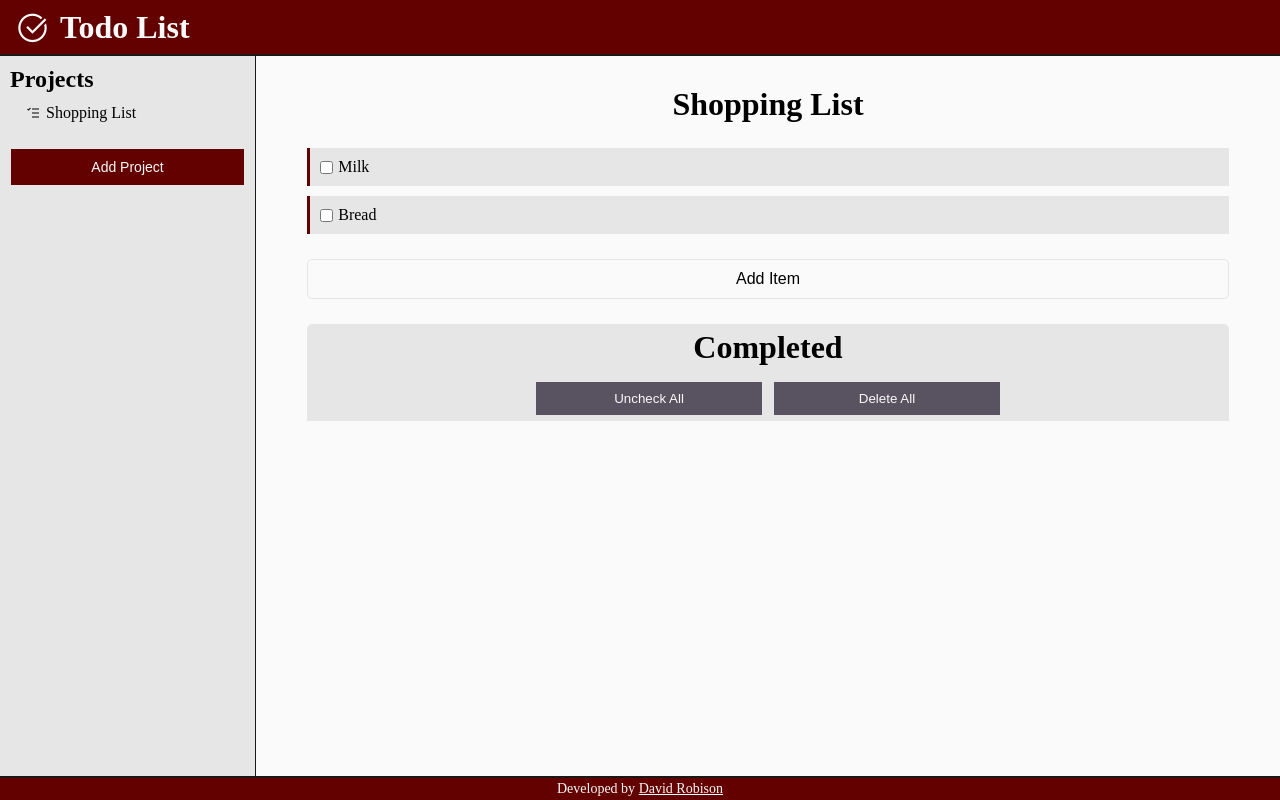
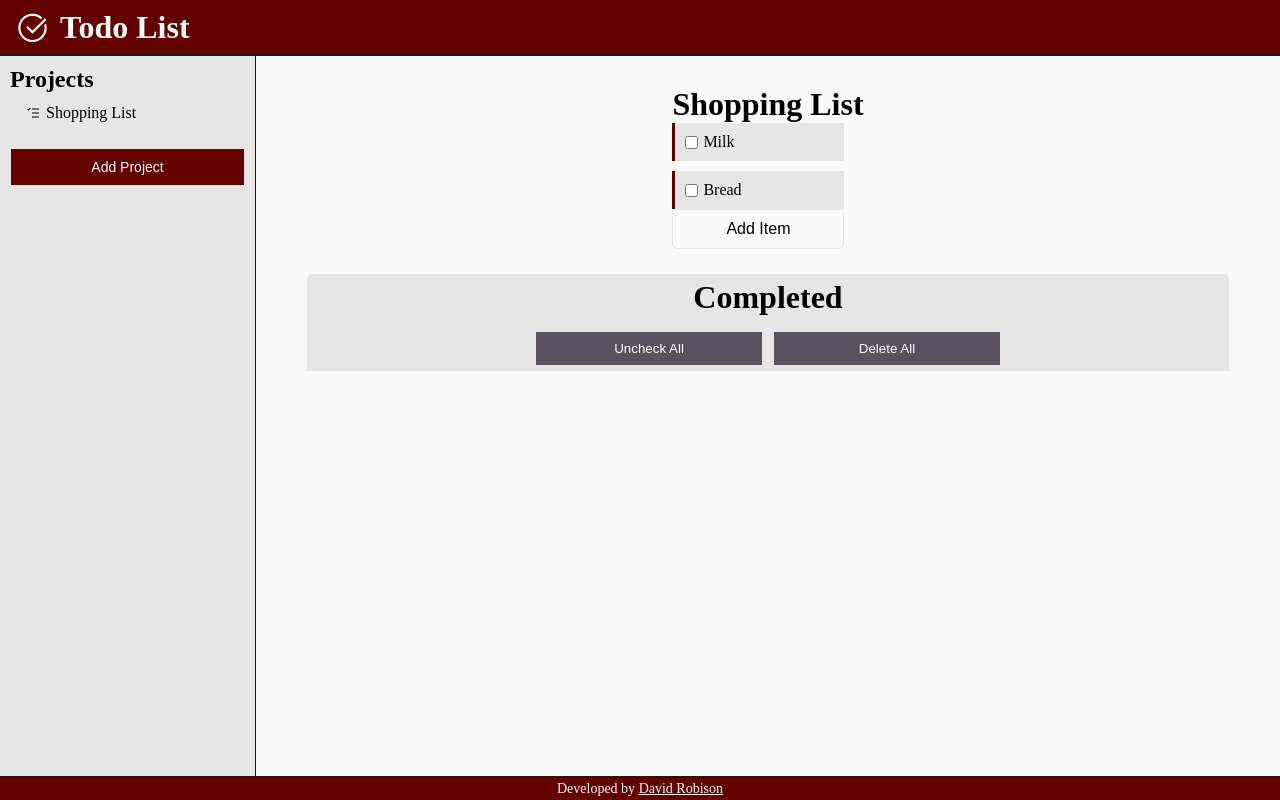
Before and after one commit to robisonwebdev/todo-react, a React (Create React App) app: page / in a window 1280 px wide. Built offline with nearby package versions, Linux system fonts and the light colour scheme.

Commit message:
Moved everything inside #List, but .displayChecked inside a new div called displayUnchecked.

```diff
--- a/src/components/Lists.js
+++ b/src/components/Lists.js
@@ -49,12 +49,14 @@ const Lists = ({ addItem, id, items, title, updateChecked }) => {
 
     return (
         <div id='Lists'>
-            <h1>{title}</h1>
-            <div className='listItems'>
-                {displayUnchecked}
+            <div className='displayUnchecked'>
+                <h1>{title}</h1>
+                <div className='listItems'>
+                    {displayUnchecked}
+                </div>
+                {showBtn ? <Button onClick={handleAddItemBtn} className='listButton' text='Add Item' /> : null}
+                {showForm ? <AddItemForm submit={handleSubmit} cancel={handleReset} handleChange={handleChange} value={inputValue} /> : null}
             </div>
-            {showBtn ? <Button onClick={handleAddItemBtn} className='listButton' text='Add Item' /> : null}
-            {showForm ? <AddItemForm submit={handleSubmit} cancel={handleReset} handleChange={handleChange} value={inputValue} /> : null}
             <div className='displayChecked'>
                 <h1>Completed</h1>
                 <div className='displayCheckedBtns'>
```
